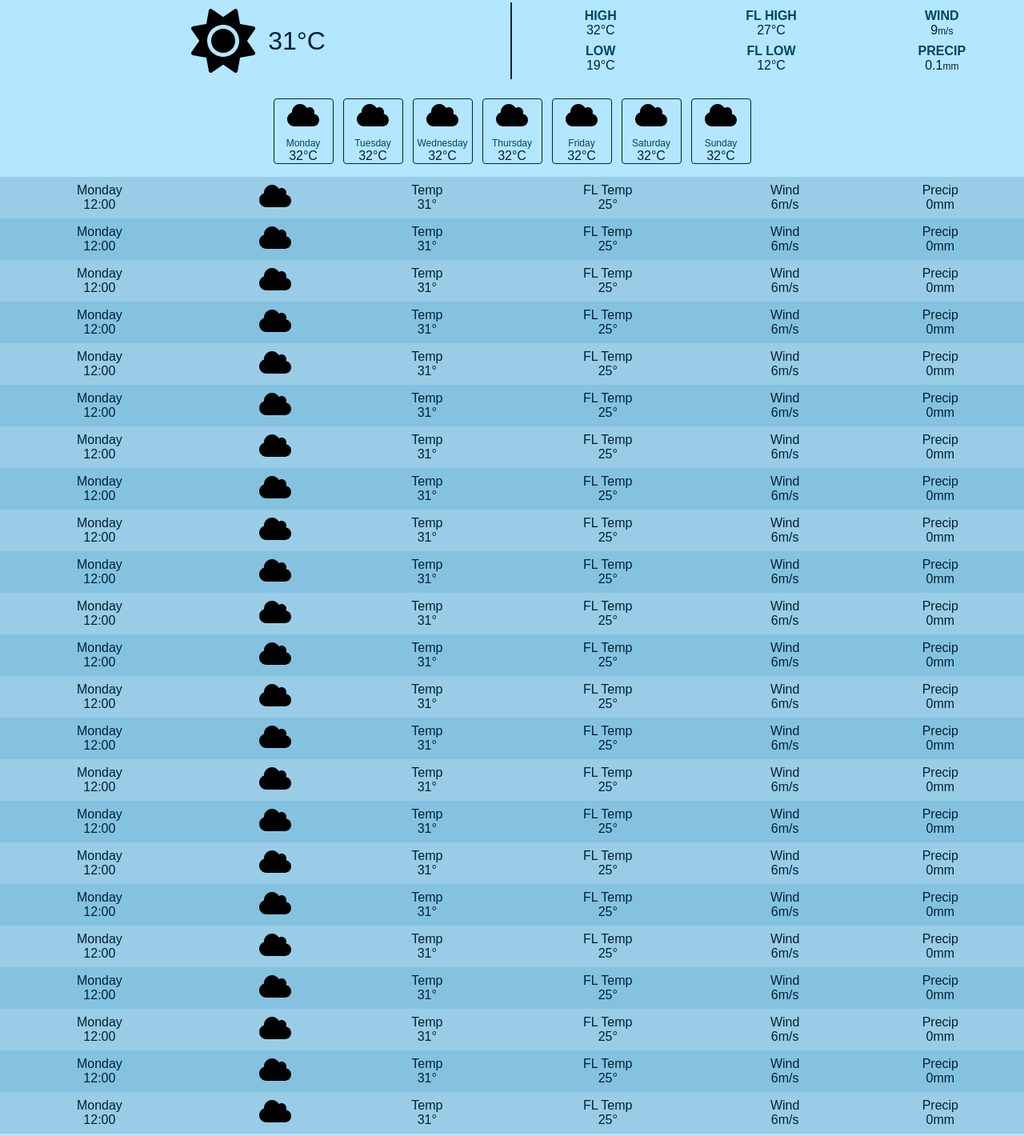
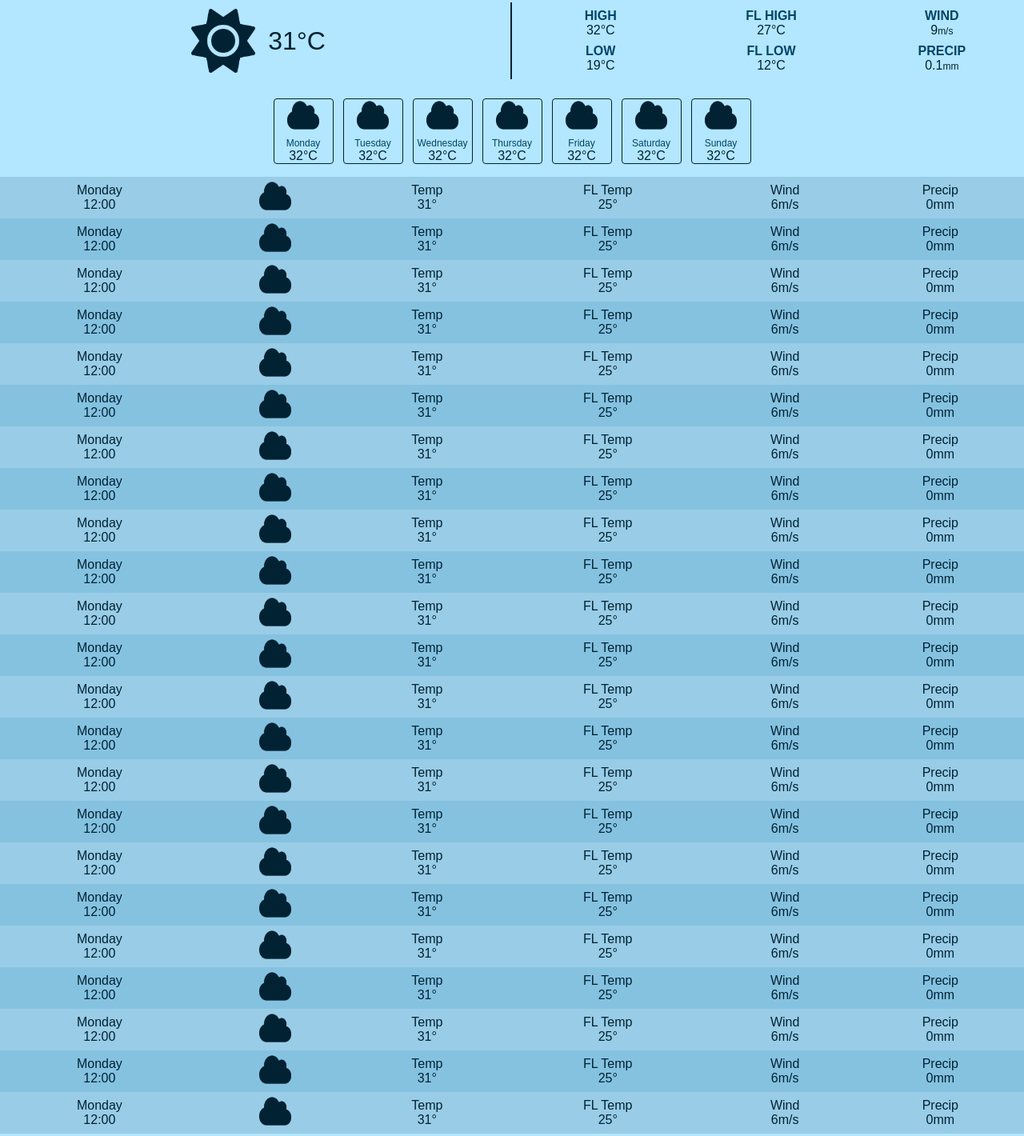
Before and after one commit to fanderssondev/weather-app, a website: page index.html in a window 1280 px wide. Shown: the part 5-1425 px from the top of the page at 80% size. Drawn offline with nearby package versions, Linux system fonts and the light colour scheme; files that its build step writes are made by us from their sources.

Commit message:
Updated icons

```diff
--- a/index.html
+++ b/index.html
@@ -10,7 +10,7 @@
     <header class="header">
       <div class="header-left">
         <img
-          src="icons/sun-solid.svg"
+          src="icons/sun.png"
           alt=""
           class="weather-icon large"
           data-current-icon
@@ -55,37 +55,37 @@
 
     <section class="day" data-day-section>
       <div class="day-card">
-        <img src="icons/cloud-solid.svg" alt="" class="weather-icon" />
+        <img src="icons/cloud.png" alt="" class="weather-icon" />
         <div class="day-card-day">Monday</div>
         <div>32&deg;C</div>
       </div>
       <div class="day-card">
-        <img src="icons/cloud-solid.svg" alt="" class="weather-icon" />
+        <img src="icons/cloud.png" alt="" class="weather-icon" />
         <div class="day-card-day">Tuesday</div>
         <div>32&deg;C</div>
       </div>
       <div class="day-card">
-        <img src="icons/cloud-solid.svg" alt="" class="weather-icon" />
+        <img src="icons/cloud.png" alt="" class="weather-icon" />
         <div class="day-card-day">Wednesday</div>
         <div>32&deg;C</div>
       </div>
       <div class="day-card">
-        <img src="icons/cloud-solid.svg" alt="" class="weather-icon" />
+        <img src="icons/cloud.png" alt="" class="weather-icon" />
         <div class="day-card-day">Thursday</div>
         <div>32&deg;C</div>
       </div>
       <div class="day-card">
-        <img src="icons/cloud-solid.svg" alt="" class="weather-icon" />
+        <img src="icons/cloud.png" alt="" class="weather-icon" />
         <div class="day-card-day">Friday</div>
         <div>32&deg;C</div>
       </div>
       <div class="day-card">
-        <img src="icons/cloud-solid.svg" alt="" class="weather-icon" />
+        <img src="icons/cloud.png" alt="" class="weather-icon" />
         <div class="day-card-day">Saturday</div>
         <div>32&deg;C</div>
       </div>
       <div class="day-card">
-        <img src="icons/cloud-solid.svg" alt="" class="weather-icon" />
+        <img src="icons/cloud.png" alt="" class="weather-icon" />
         <div class="day-card-day">Sunday</div>
         <div>32&deg;C</div>
       </div>
@@ -101,7 +101,7 @@
             </div>
           </td>
           <td>
-            <img src="icons/cloud-solid.svg" alt="" class="weather-icon" />
+            <img src="icons/cloud.png" alt="" class="weather-icon" />
           </td>
           <td>
             <div class="info-group">
@@ -136,7 +136,7 @@
             </div>
           </td>
           <td>
-            <img src="icons/cloud-solid.svg" alt="" class="weather-icon" />
+            <img src="icons/cloud.png" alt="" class="weather-icon" />
           </td>
           <td>
             <div class="info-group">
@@ -171,7 +171,7 @@
             </div>
           </td>
           <td>
-            <img src="icons/cloud-solid.svg" alt="" class="weather-icon" />
+            <img src="icons/cloud.png" alt="" class="weather-icon" />
           </td>
           <td>
             <div class="info-group">
@@ -206,7 +206,7 @@
             </div>
           </td>
           <td>
-            <img src="icons/cloud-solid.svg" alt="" class="weather-icon" />
+            <img src="icons/cloud.png" alt="" class="weather-icon" />
           </td>
           <td>
             <div class="info-group">
@@ -241,7 +241,7 @@
             </div>
           </td>
           <td>
-            <img src="icons/cloud-solid.svg" alt="" class="weather-icon" />
+            <img src="icons/cloud.png" alt="" class="weather-icon" />
           </td>
           <td>
             <div class="info-group">
@@ -276,7 +276,7 @@
             </div>
           </td>
           <td>
-            <img src="icons/cloud-solid.svg" alt="" class="weather-icon" />
+            <img src="icons/cloud.png" alt="" class="weather-icon" />
           </td>
           <td>
             <div class="info-group">
@@ -311,7 +311,7 @@
             </div>
           </td>
           <td>
-            <img src="icons/cloud-solid.svg" alt="" class="weather-icon" />
+            <img src="icons/cloud.png" alt="" class="weather-icon" />
           </td>
           <td>
             <div class="info-group">
@@ -346,7 +346,7 @@
             </div>
           </td>
           <td>
-            <img src="icons/cloud-solid.svg" alt="" class="weather-icon" />
+            <img src="icons/cloud.png" alt="" class="weather-icon" />
           </td>
           <td>
             <div class="info-group">
@@ -381,7 +381,7 @@
             </div>
           </td>
           <td>
-            <img src="icons/cloud-solid.svg" alt="" class="weather-icon" />
+            <img src="icons/cloud.png" alt="" class="weather-icon" />
           </td>
           <td>
             <div class="info-group">
@@ -416,7 +416,7 @@
             </div>
           </td>
           <td>
-            <img src="icons/cloud-solid.svg" alt="" class="weather-icon" />
+            <img src="icons/cloud.png" alt="" class="weather-icon" />
           </td>
           <td>
             <div class="info-group">
@@ -451,7 +451,7 @@
             </div>
           </td>
           <td>
-            <img src="icons/cloud-solid.svg" alt="" class="weather-icon" />
+            <img src="icons/cloud.png" alt="" class="weather-icon" />
           </td>
           <td>
             <div class="info-group">
@@ -486,7 +486,7 @@
             </div>
           </td>
           <td>
-            <img src="icons/cloud-solid.svg" alt="" class="weather-icon" />
+            <img src="icons/cloud.png" alt="" class="weather-icon" />
           </td>
           <td>
             <div class="info-group">
@@ -521,7 +521,7 @@
             </div>
           </td>
           <td>
-            <img src="icons/cloud-solid.svg" alt="" class="weather-icon" />
+            <img src="icons/cloud.png" alt="" class="weather-icon" />
           </td>
           <td>
             <div class="info-group">
@@ -556,7 +556,7 @@
             </div>
           </td>
           <td>
-            <img src="icons/cloud-solid.svg" alt="" class="weather-icon" />
+            <img src="icons/cloud.png" alt="" class="weather-icon" />
           </td>
           <td>
             <div class="info-group">
@@ -591,7 +591,7 @@
             </div>
           </td>
           <td>
-            <img src="icons/cloud-solid.svg" alt="" class="weather-icon" />
+            <img src="icons/cloud.png" alt="" class="weather-icon" />
           </td>
           <td>
             <div class="info-group">
@@ -626,7 +626,7 @@
             </div>
           </td>
           <td>
-            <img src="icons/cloud-solid.svg" alt="" class="weather-icon" />
+            <img src="icons/cloud.png" alt="" class="weather-icon" />
           </td>
           <td>
             <div class="info-group">
@@ -661,7 +661,7 @@
             </div>
           </td>
           <td>
-            <img src="icons/cloud-solid.svg" alt="" class="weather-icon" />
+            <img src="icons/cloud.png" alt="" class="weather-icon" />
           </td>
           <td>
             <div class="info-group">
@@ -696,7 +696,7 @@
             </div>
           </td>
           <td>
-            <img src="icons/cloud-solid.svg" alt="" class="weather-icon" />
+            <img src="icons/cloud.png" alt="" class="weather-icon" />
           </td>
           <td>
             <div class="info-group">
@@ -731,7 +731,7 @@
             </div>
           </td>
           <td>
-            <img src="icons/cloud-solid.svg" alt="" class="weather-icon" />
+            <img src="icons/cloud.png" alt="" class="weather-icon" />
           </td>
           <td>
             <div class="info-group">
@@ -766,7 +766,7 @@
             </div>
           </td>
           <td>
-            <img src="icons/cloud-solid.svg" alt="" class="weather-icon" />
+            <img src="icons/cloud.png" alt="" class="weather-icon" />
           </td>
           <td>
             <div class="info-group">
@@ -801,7 +801,7 @@
             </div>
           </td>
           <td>
-            <img src="icons/cloud-solid.svg" alt="" class="weather-icon" />
+            <img src="icons/cloud.png" alt="" class="weather-icon" />
           </td>
           <td>
             <div class="info-group">
@@ -836,7 +836,7 @@
             </div>
           </td>
           <td>
-            <img src="icons/cloud-solid.svg" alt="" class="weather-icon" />
+            <img src="icons/cloud.png" alt="" class="weather-icon" />
           </td>
           <td>
             <div class="info-group">
@@ -871,7 +871,7 @@
             </div>
           </td>
           <td>
-            <img src="icons/cloud-solid.svg" alt="" class="weather-icon" />
+            <img src="icons/cloud.png" alt="" class="weather-icon" />
           </td>
           <td>
             <div class="info-group">
--- a/scss/_config.scss
+++ b/scss/_config.scss
@@ -2,7 +2,7 @@
 
 $clr-dark: hsl(200, 100%, 10%);
 $clr-lighter: hsl(200, 100%, 20%);
-// $clr-dark: hsl(30, 100%, 100%);
+// $clr-dark: hsl(200, 65%, 65%);
 $clr-light: hsl(200, 100%, 85%);
 
 @mixin flex {
--- a/scss/main.scss
+++ b/scss/main.scss
@@ -9,7 +9,7 @@
 body {
   margin: 0;
   background-color: $clr-light;
-  color: hsl(200, 100%, 10%);
+  color: $clr-dark;
   font-family: sans-serif;
 }
 
```
Also changed, not shown: icons/cloud-bolt-solid.svg (deleted), icons/cloud-bolt.png (added), icons/cloud-showers-heavy-solid.svg (deleted), icons/cloud-showers-heavy.png (added), icons/cloud-solid.svg (deleted), icons/cloud-sun-solid.svg (deleted), icons/cloud-sun.png (added), icons/cloud.png (added), icons/smog-solid.svg (deleted), icons/smog.png (added), icons/snowflake-solid.svg (deleted), icons/snowflake.png (added), icons/sun-solid.svg (deleted), icons/sun.png (added).
